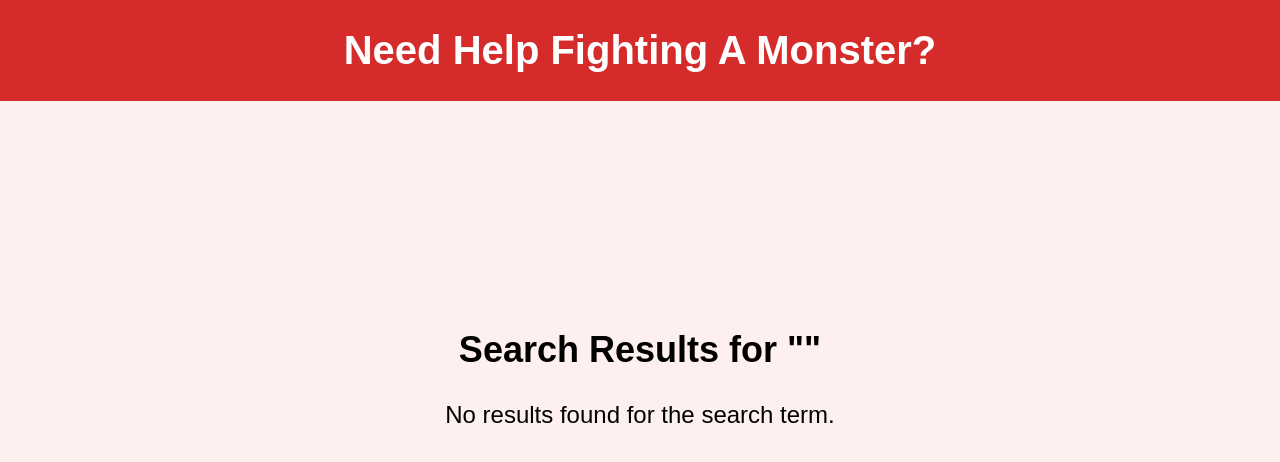
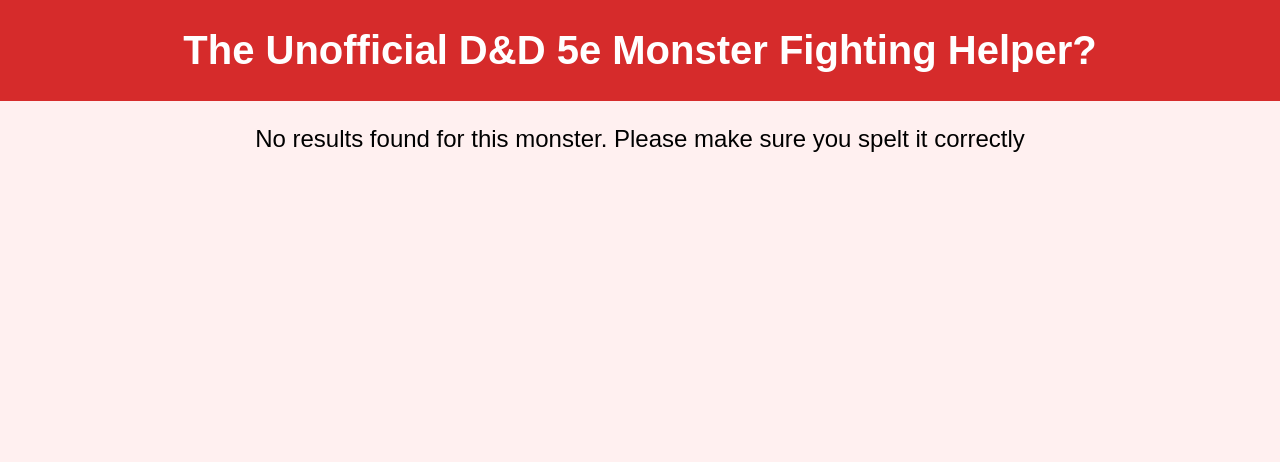
Before and after one commit to Katalig/HCDE310-final-project, a Flask app: template templates/results.html in a window 1280 px wide. Shown: the top 462 px of the page. Run offline with Flask 3, Linux system fonts and the light colour scheme; the template is opened without the code that fills it, so the values that code supplies are empty.

Commit message:
made results semmi-functional and added link to functions

```diff
--- a/app.py
+++ b/app.py
@@ -1,4 +1,4 @@
-import functions
+from functions import monster_search
 
 from flask import Flask, render_template, request
 
@@ -17,12 +17,10 @@ def index():
 def results():
     if request.method == 'POST':
         form_data = request.form
-        max_results = int(form_data.get('max_results', 10))
-        radius = float(form_data.get('radius', 2.0))
-        place = form_data.get('place')
-        sort = form_data.get('sort')
-        search_results = wikipedia_locationsearch(place, max_results, radius, sort)
-        return render_template('results.html', place=place, results=search_results)
+        monster_name = form_data.get('monster')
+        search_results = monster_search(monster_name)
+        print(search_results)
+        return render_template('results.html', monster=monster_name, results=search_results)
     else:
         return 'Wrong HTTP method', 400
 
--- a/functions.py
+++ b/functions.py
@@ -28,7 +28,7 @@ def get_api_data(url):
         data = requested_url.read()
         return data
     except IOError:
-        return {'error': 'HTTP error occurred'}
+        return None
 
 #
 # wikipedia_locationsearch(place, max_results=10, radius=2.0, sort=False)
@@ -56,7 +56,7 @@ def get_api_data(url):
 #
 def create_parsed_monster_data_dictionary(unparsed_data):
     parsed_data = json.loads(unparsed_data)
-    print(parsed_data)
+    # print(parsed_data)
     parsed_dict = {'name': parsed_data['name'],
                    'creature-type': parsed_data['type'],
                    'alignment': parsed_data['alignment'],
@@ -100,29 +100,24 @@ def create_parsed_monster_data_dictionary(unparsed_data):
 
     return parsed_dict
 
-'''def wikipedia_locationsearch(place, max_results=10, radius=2.0, sort=False):
+def monster_search(monster):
+    url = create_dnd_api_url(monster)
+    data = get_api_data(url)
     results = []
-    coordinates = geocode(place)
-    if not coordinates:
+    if data is None:
         return results
-    search_query = wikipedia.geosearch(latitude = coordinates[0],
-                                       longitude = coordinates[1],
-                                       results=max_results, radius=round(radius*1609))
-    for title in search_query:
-        page = wikipedia.page(title)
-        results.append(page)
-    if sort:
-        results.sort(key=lambda x: len(x.content))
-    return results'''
+    parsed_data = create_parsed_monster_data_dictionary(data)
+    return parsed_data
 
 
 
 ## Code to test your function follows follows
 def main():
-    url = create_dnd_api_url('animated armor')
+    '''url = create_dnd_api_url('animated armor')
     data = get_api_data(url)
     parsed_data = create_parsed_monster_data_dictionary(data)
-    print(parsed_data)
+    print(parsed_data)'''
+    print(monster_search('adult black dragon'))
 
 
 if __name__ == "__main__":
--- a/templates/base.html
+++ b/templates/base.html
@@ -19,23 +19,12 @@
             font-size: 20px;
             padding: 1px 0;
         }
-        main {
-            color: #000; /* main text color */
-            text-align: center;
-            font-size: 24px;
-            position: absolute;
-            top: 47%;
-            left: 50%;
-            transform: translate(-50%, -50%);
-            margin: 0px;
-
-        }
     </style>
 </head>
 <body>
     <header>
         <div align="center">
-        <h1>Need Help Fighting A Monster?</h1>
+        <h1>The Unofficial D&D 5e Monster Fighting Helper?</h1>
             </div>
     </header>
 
--- a/templates/results.html
+++ b/templates/results.html
@@ -12,14 +12,21 @@
 {% block title %}Search Results{% endblock %}
 
 {% block content %}
-    <h2>Search Results for "{{ place }}"</h2>
+    <style>
+        main {
+            color: #000; /* main text color */
+            text-align: center;
+            font-size: 24px;
+            margin: 0px;
 
+        }
+   </style>
     {% if results|length == 0 %}
-        <p>No results found for the search term.</p>
+        <p>No results found for this monster. Please make sure you spelt it correctly</p>
     {% else %}
+
         {% for result in results %}
-            <h3><a href="{{ result.url }}">{{ result.title }}</a></h3>
-            <p>{{ result.summary }}</p>
+            <h3><a> {{ result }}: {{ results[result] }} </a></h3>
         {% endfor %}
     {% endif %}
 {% endblock %}
```
Also changed, not shown: templates/index.html (+16 -3 lines), Images/Aberration.png (added).
